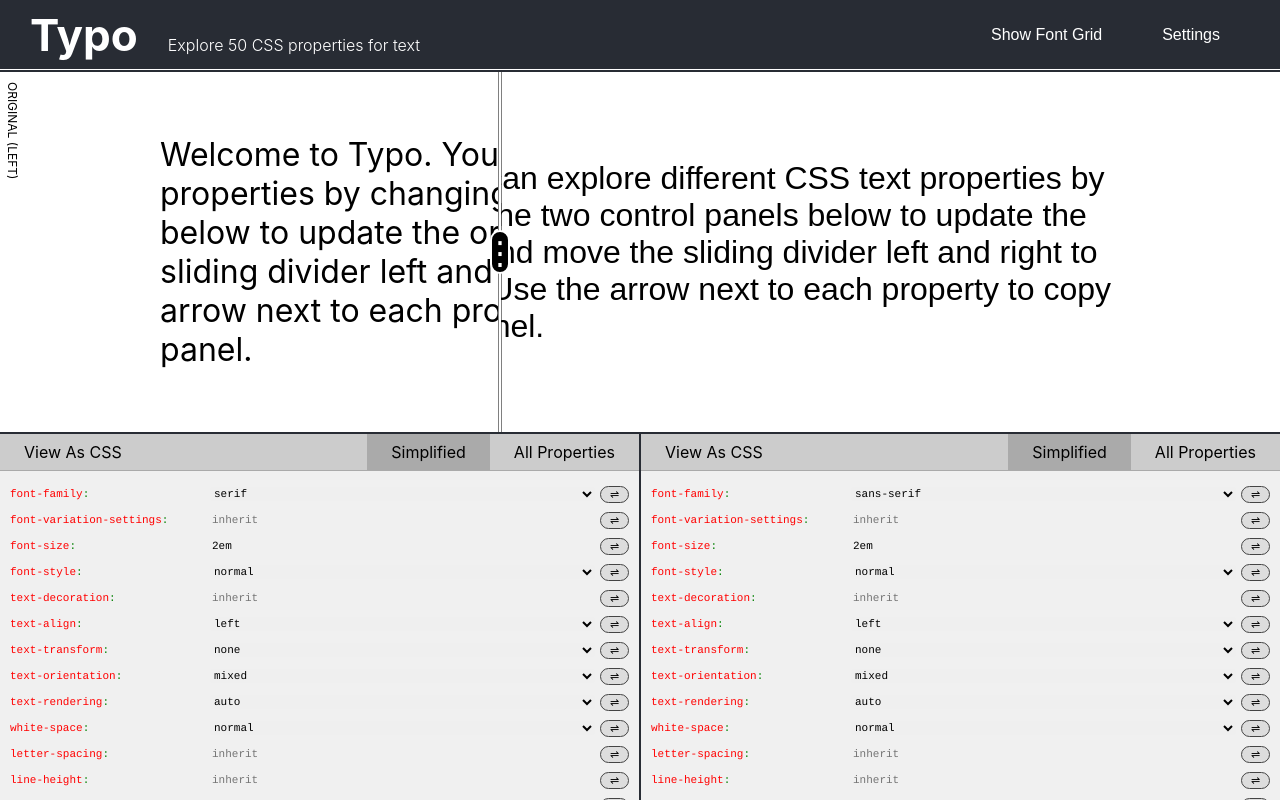
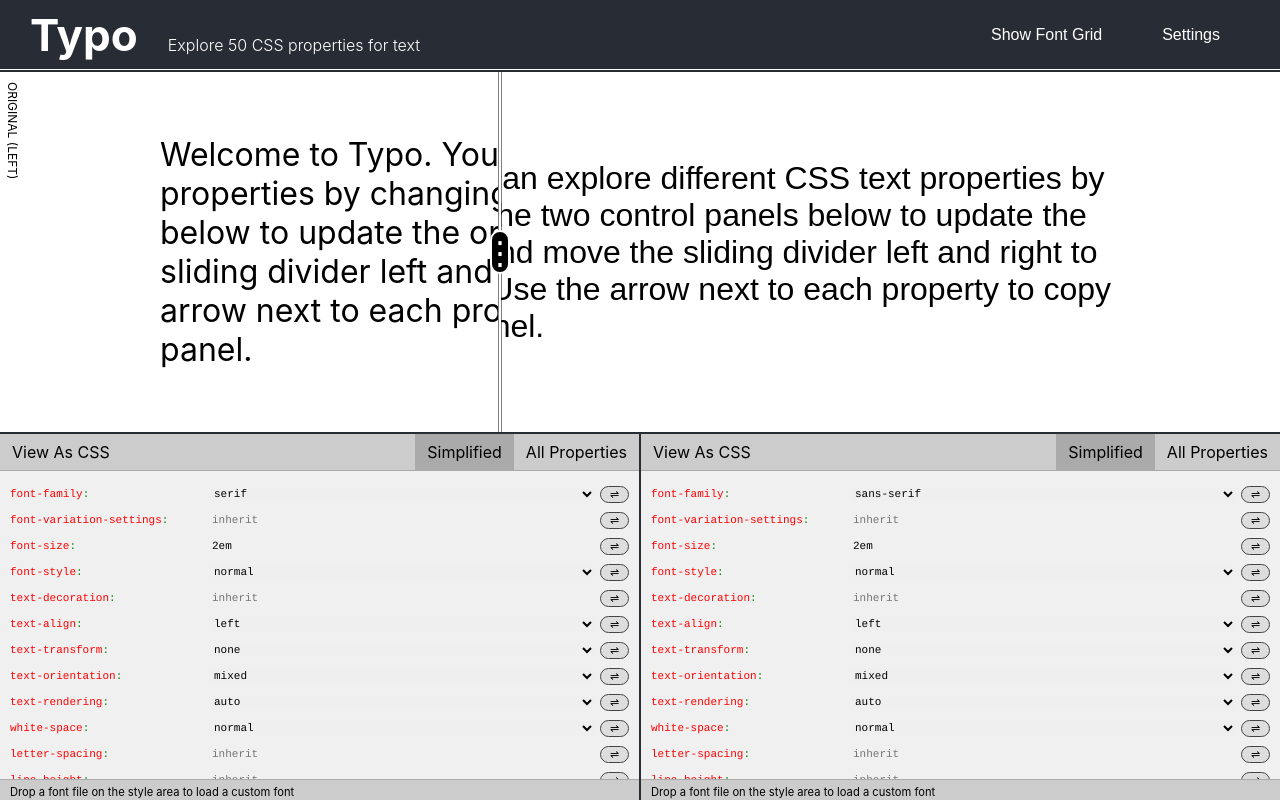
Before and after one commit to onion2k/typo, a React (Create React App) app: page / in a window 1280 px wide. Built offline with nearby package versions, Linux system fonts and the light colour scheme.

Commit message:
Added footer to controller

```diff
--- a/src/Components/CSS.css
+++ b/src/Components/CSS.css
@@ -2,8 +2,9 @@
 .css {
   padding: 10px;
   width: calc(100% - 42px);
-  min-height: 200px;
-  height: max-content;
+  height: calc(100% - 78px);
+  padding: 0 10px 20px;
+  overflow: scroll;
   font-size: 11px;
   font-family: Courier, monospace;
   color: #000;
--- a/src/Components/Controller.css
+++ b/src/Components/Controller.css
@@ -24,7 +24,7 @@
 
 .controller-options label span {
   display: block;
-  padding: 8px 24px;
+  padding: 8px 12px;
   background-color: #ccc;
   color: black;
   font-size: 1rem;
@@ -52,3 +52,14 @@
   font-size: 2rem;
   text-transform: none;
 }
+
+.controller-footer {
+  display: flex;
+  flex-direction: row;
+  justify-content: space-between;
+  color: #000;
+  font-size: 0.7rem;
+  background-color: #ccc;
+  border-top: 1px solid #aaa;
+  padding: 5px 10px;
+}
--- a/src/Components/Controller.js
+++ b/src/Components/Controller.js
@@ -61,6 +61,9 @@
         </div>
       </div>
       {renderProperties()}
+      <div className="controller-footer">
+        Drop a font file on the style area to load a custom font
+      </div>
     </div>
   );
 }
--- a/src/Components/Properties.css
+++ b/src/Components/Properties.css
@@ -8,7 +8,7 @@
   grid-gap: 0;
   align-items: center;
   z-index: 99;
-  height: calc(100% - 30px);
+  height: calc(100% - 78px);
   padding: 10px;
   overflow: scroll;
 }
```
